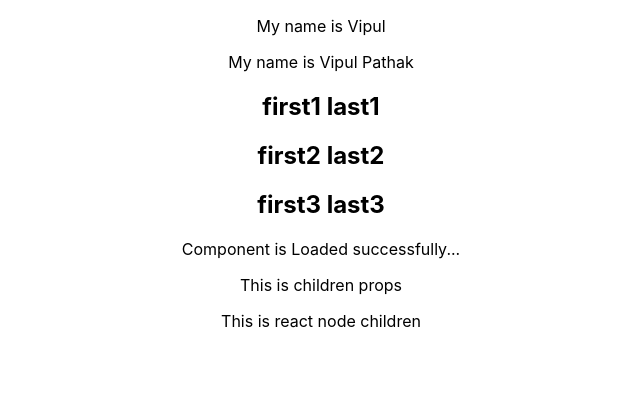
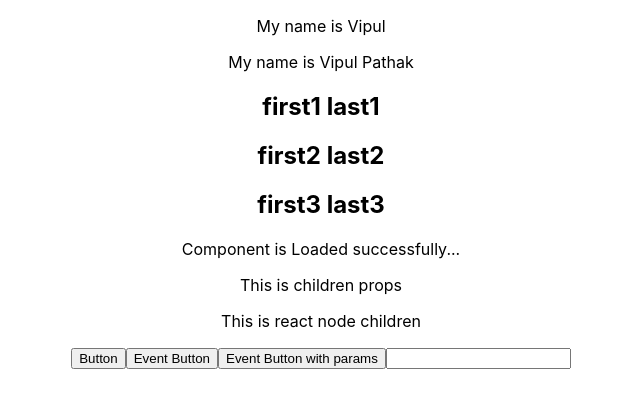
Before and after one commit to vipulpathak113/TypescriptLearning, a React (Create React App) app: page / in a window 1280 px wide. Shown: the top 408 px of the page, without its empty margins (319-959 px from the left). Built offline with nearby package versions, Linux system fonts and the light colour scheme.

Commit message:
event type

```diff
--- a/src/App.tsx
+++ b/src/App.tsx
@@ -1,10 +1,11 @@
 import "./App.css";
-import Greet from "./components/PrimitiveType";
-import Person from "./components/ObjectType";
-import PersonList from "./components/ArrayType";
-import Status from "./components/MultipleType";
+import PrimitiveType from "./components/PrimitiveType";
+import ObjectType from "./components/ObjectType";
+import ArrayType from "./components/ArrayType";
+import UnionType from "./components/UnionType";
 import Children from "./components/ChildrenType";
 import ReactChildren from "./components/ReactChildrenType";
+import EventType from "./components/EventType";
 
 function App() {
   const person = {
@@ -29,12 +30,29 @@ function App() {
 
   return (
     <div className="App">
-      <Greet name="Vipul" />
-      <Person name={person} />
-      <PersonList names={personList} />
-      <Status status="success" />
+      <PrimitiveType name="Vipul" />
+      <ObjectType name={person} />
+      <ArrayType names={personList} />
+      <UnionType status="success" />
       <Children>This is children props</Children>
-      <ReactChildren><div>This is react node children</div></ReactChildren>
+      <ReactChildren>
+        <div>This is react node children</div>
+      </ReactChildren>
+      <EventType
+        handleClick={() => {
+          alert("This btn click type");
+        }}
+        handleEventClick={(event) => {
+          alert("event type");
+        }}
+        handleEventWithParamsClick={(event, id) => {
+          alert(id);
+        }}
+        handleChangeEvent={(e) => {
+          console.log(e);
+        }}
+        value=""
+      />
     </div>
   );
 }
--- /dev/null
+++ b/src/components/EventType.tsx
@@ -0,0 +1,22 @@
+import React from "react";
+
+type EventProps = {
+  handleClick: () => void; // fxn return nothing without event
+  handleEventClick: (event: React.MouseEvent<HTMLButtonElement>) => void; // fxn return nothing with event
+  handleEventWithParamsClick: (event: React.MouseEvent<HTMLButtonElement>,id:number) => void; // fxn return nothing with event n params
+  handleChangeEvent: (event: React.ChangeEvent<HTMLInputElement>) => void;
+  value: string
+};
+
+function Event(props: EventProps) {
+  return (
+    <>
+      <button onClick={props.handleClick}>Button</button>
+      <button onClick={props.handleEventClick}>Event Button</button>
+      <button onClick={(event)=>props.handleEventWithParamsClick(event,1)}>Event Button with params</button>
+      <input type="text" value={props.value} />
+    </>
+  );
+}
+
+export default Event;
```
Also changed, not shown: src/components/UnionType.tsx (renamed from src/components/MultipleType.tsx).
